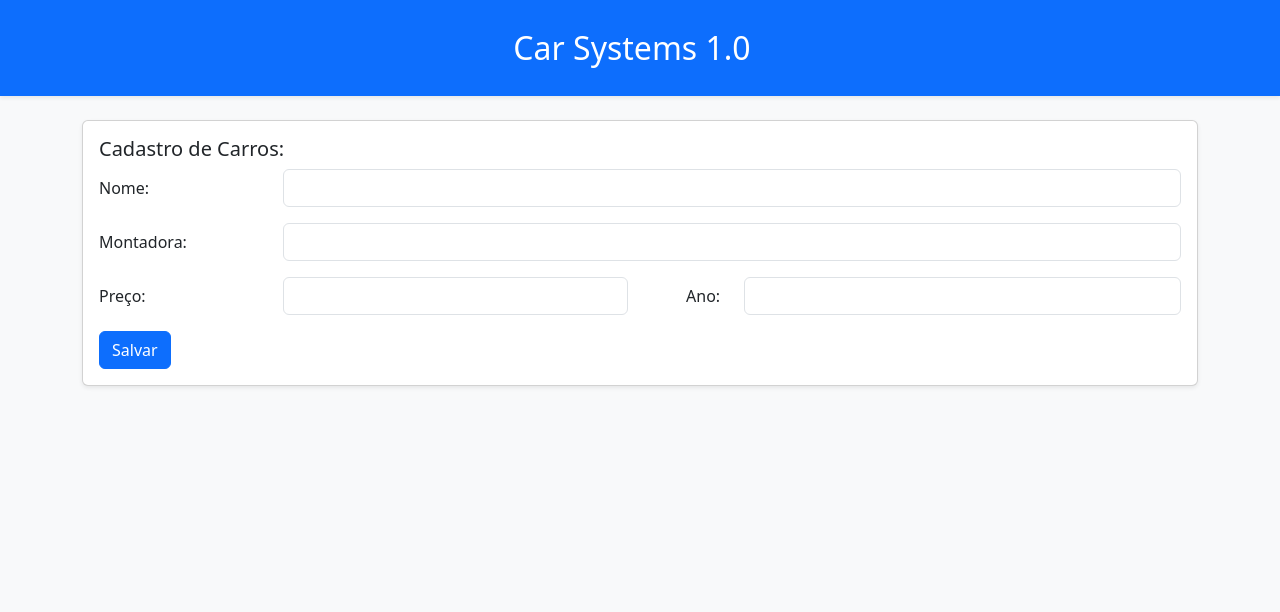
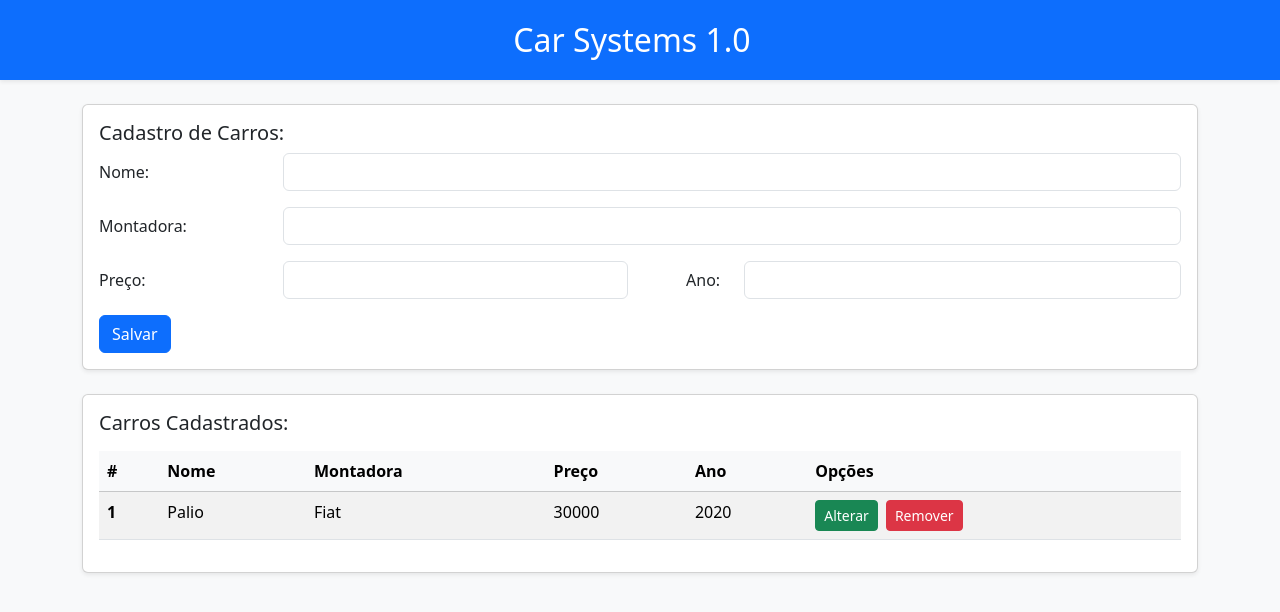
Before and after one commit to ArthurMotter/projeto02-modulo03, an Angular app: page / in a window 1280 px wide. Shown: the top 612 px of the page. Built offline with nearby package versions, Linux system fonts and the light colour scheme.

Commit message:
car table structure

```diff
--- a/src/app/app.component.html
+++ b/src/app/app.component.html
@@ -1,5 +1,5 @@
 <!-- Main Application Header -->
-<header class="bg-primary text-white text-center p-3 mb-4 shadow-sm">
+<header class="bg-primary text-white text-center p-2 mb-4 shadow-sm">
   <nav class="navbar navbar-dark">
     <div class="container-fluid justify-content-center">
       <span class="navbar-brand mb-0 h1 fs-2">Car Systems 1.0</span>
@@ -9,6 +9,7 @@
 
 <!-- Main content area -->
 <main class="container">
-  <!-- Display the car form component -->
+  <!-- Custom components -->
   <app-car-form></app-car-form>
+  <app-car-list></app-car-list>
 </main>
--- a/src/app/app.component.ts
+++ b/src/app/app.component.ts
@@ -1,9 +1,10 @@
 import { Component } from '@angular/core';
 import { CarFormComponent } from './components/car-form/car-form.component';
+import { CarListComponent } from './components/car-list/car-list.component';
 
 @Component({
   selector: 'app-root',
-  imports: [CarFormComponent],
+  imports: [CarFormComponent, CarListComponent],
   templateUrl: './app.component.html',
   styleUrl: './app.component.css'
 })
--- /dev/null
+++ b/src/app/components/car-list/car-list.component.html
@@ -0,0 +1,32 @@
+<div class="card shadow-sm">
+  <div class="card-body">
+    <h5 class="card-title">Carros Cadastrados:</h5>
+
+    <table class="table table-striped table-hover mt-3">
+      <thead class="table-light">
+        <tr>
+          <th scope="col">#</th>
+          <th scope="col">Nome</th>
+          <th scope="col">Montadora</th>
+          <th scope="col">Preço</th>
+          <th scope="col">Ano</th>
+          <th scope="col">Opções</th>
+        </tr>
+      </thead>
+      <tbody>
+        <tr>
+          <th scope="row">1</th>
+          <td>Palio</td>
+          <td>Fiat</td>
+          <td>30000</td>
+          <td>2020</td>
+          <td>
+            <button class="btn btn-success btn-sm me-2">Alterar</button>
+            <button class="btn btn-danger btn-sm">Remover</button>
+          </td>
+        </tr>
+      </tbody>
+    </table>
+
+  </div>
+</div>
```
Also changed, not shown: src/app/components/car-list/car-list.component.ts (added, +11 -0 lines), src/app/components/car-list/car-list.component.css (added), 1 other file (tests, documents, lock files or other folders).
